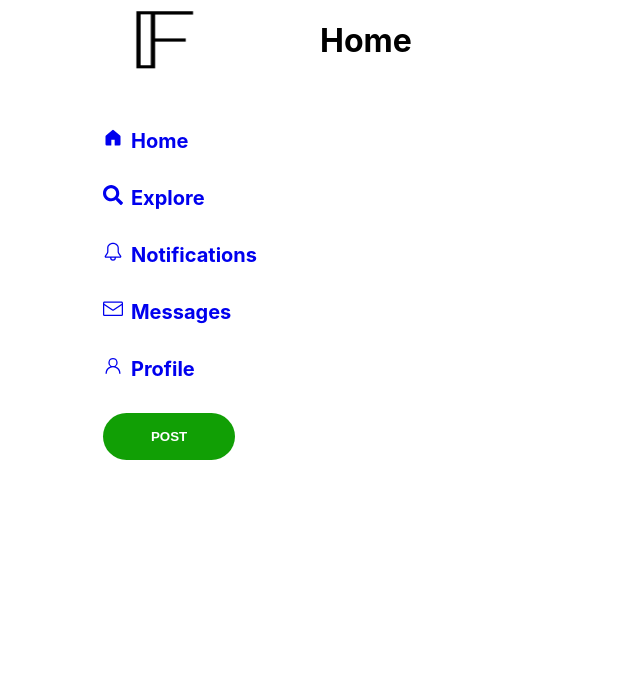
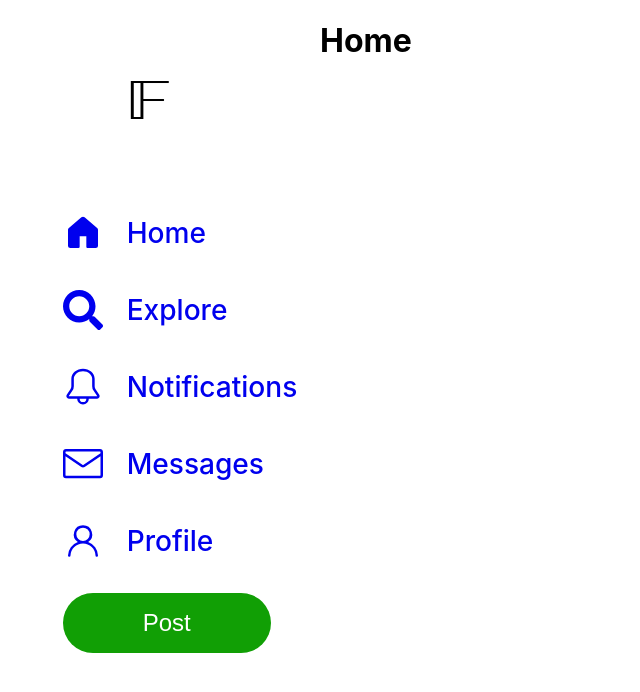
Before and after one commit to forrestmorrison/f, a React (Create React App) app in the folder client/: page / in a window 1280 px wide. Shown: the top 692 px of the page, without its empty margins (0-640 px from the left). Built offline with nearby package versions, Linux system fonts and the light colour scheme.

Commit message:
updated Nav styling

```diff
--- a/client/src/components/Nav.js
+++ b/client/src/components/Nav.js
@@ -2,18 +2,21 @@ import { Link } from 'react-router-dom'
 import FLogo from '../images/f-logo.png'
 import { GoBell, GoHomeFill, GoMail, GoPerson } from 'react-icons/go'
 import { FaSearch } from 'react-icons/fa'
+import { IconContext } from 'react-icons/lib'
 
 const Nav = () => {
   return (
     <div className='nav'>
       <img src={FLogo} alt='' className='f-logo'/>
       <ul>
-        <li><Link to='/'><GoHomeFill className='icon' />Home</Link></li>
-        <li><Link to='/explore'><FaSearch className='icon' />Explore</Link></li>
-        <li><Link to='/notifications'><GoBell className='icon' />Notifications</Link></li>
-        <li><Link to='/messages'><GoMail className='icon' />Messages</Link></li>
-        <li><Link to='/profile'><GoPerson className='icon' />Profile</Link></li>
-        <li><button>POST</button></li>
+        <IconContext.Provider value={{ size: '40px' }}>
+          <li><Link to='/'><GoHomeFill className='icon' /><h3>Home</h3></Link></li>
+          <li><Link to='/explore'><FaSearch className='icon' /><h3>Explore</h3></Link></li>
+          <li><Link to='/notifications'><GoBell className='icon' /><h3>Notifications</h3></Link></li>
+          <li><Link to='/messages'><GoMail className='icon' /><h3>Messages</h3></Link></li>
+          <li><Link to='/profile'><GoPerson className='icon' /><h3>Profile</h3></Link></li>
+          <li><button>Post</button></li>
+        </IconContext.Provider>
       </ul>
     </div>
   )
--- a/client/src/index.css
+++ b/client/src/index.css
@@ -27,12 +27,13 @@ code {
 }
 
 .f-logo {
-  max-height: 60px;
-  max-width: 60px;
-  height: 80%;
-  width: 80%;
-  margin: 10px;
-  margin-left: 20px;
+  max-height: 40px;
+  max-width: 40px;
+  height: 100%;
+  width: 100%;
+  margin: 20px;
+  margin-left: 0px;
+  margin-top: 80px;
 }
 
 ul {
@@ -40,24 +41,34 @@ ul {
 }
 
 .icon {
-  margin-right: 0.5rem;
+  margin-right: 1.5rem;
+  height: 100%;
 }
 
 .nav li {
   margin: 2rem 1rem;
+  height: 45px;
 }
 
 a {
-  font-size: 20px;
-  font-weight: bold;
+  font-size: 24px;
   text-decoration: none;
+  display: flex;
+  flex-direction: row;
+  align-items: center;
+}
+
+.nav h3 {
+  font-weight: 500;
 }
 
 .nav button {
-  padding: 1rem 3rem;
+  margin-top: 20px;
+  padding: 1rem 5rem;
   border: none;
   border-radius: 100px 100px 100px 100px;
-  font-weight: bold;
+  font-weight: 500;
+  font-size: 24px;
   color: white;
   background-color: #119f05;
 }
```
